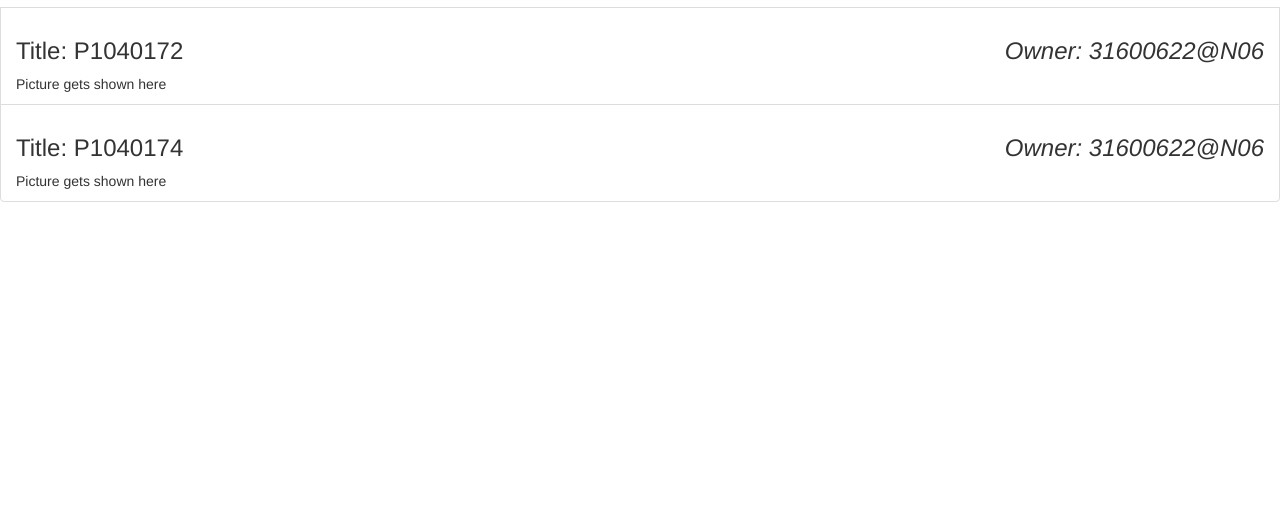
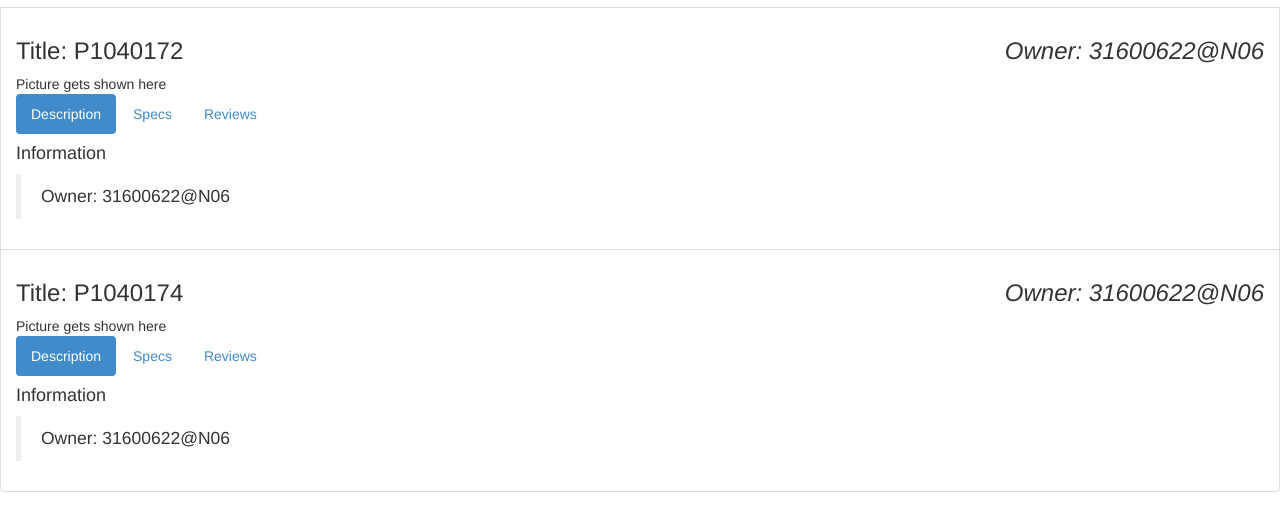
Before and after one commit to manishchaks/flickr-angular, a plain HTML site: page index.html in a window 1280 px wide. Shown: the part 116-646 px from the top of the page. Drawn offline with Linux system fonts and the light colour scheme; a script that the page names is missing.

Commit message:
Created a basic tab structure with 3 headings. Resolves #1

```diff
--- a/index.html
+++ b/index.html
@@ -28,6 +28,28 @@
         <!-- </ul> -->
       </section>
 
+      <section class="tab" ng-controller="TabController as tab">
+        <ul class="nav nav-pills">
+          <li ng-class="{active: tab.isSet(1)}">
+            <a href ng-click="tab.setTab(1)">Description</a></li>
+          <li ng-class="{active: tab.isSet(2)}">
+            <a ng-click="tab.setTab(2)" href>Specs</a></li>
+          <li ng-class="{active: tab.isSet(3)}">
+            <a ng-click="tab.setTab(3)" href>Reviews</a></li>
+        </ul>
+        <div ng-show="tab.isSet(1)">
+          <h4>Information</h4>
+          <blockquote>Owner: {{photo.owner}}</blockquote>
+        </div>
+        <div ng-show="tab.isSet(2)">
+          <h4>Specs</h4>
+          <blockquote>ID: {{photo.id}}</blockquote>
+        </div>
+        <div ng-show="tab.isSet(3)">
+          <h4>Comments</h4>
+          <blockquote></blockquote>
+        </div>
+      </section>
     </div>
   </body>
 </html>
```
